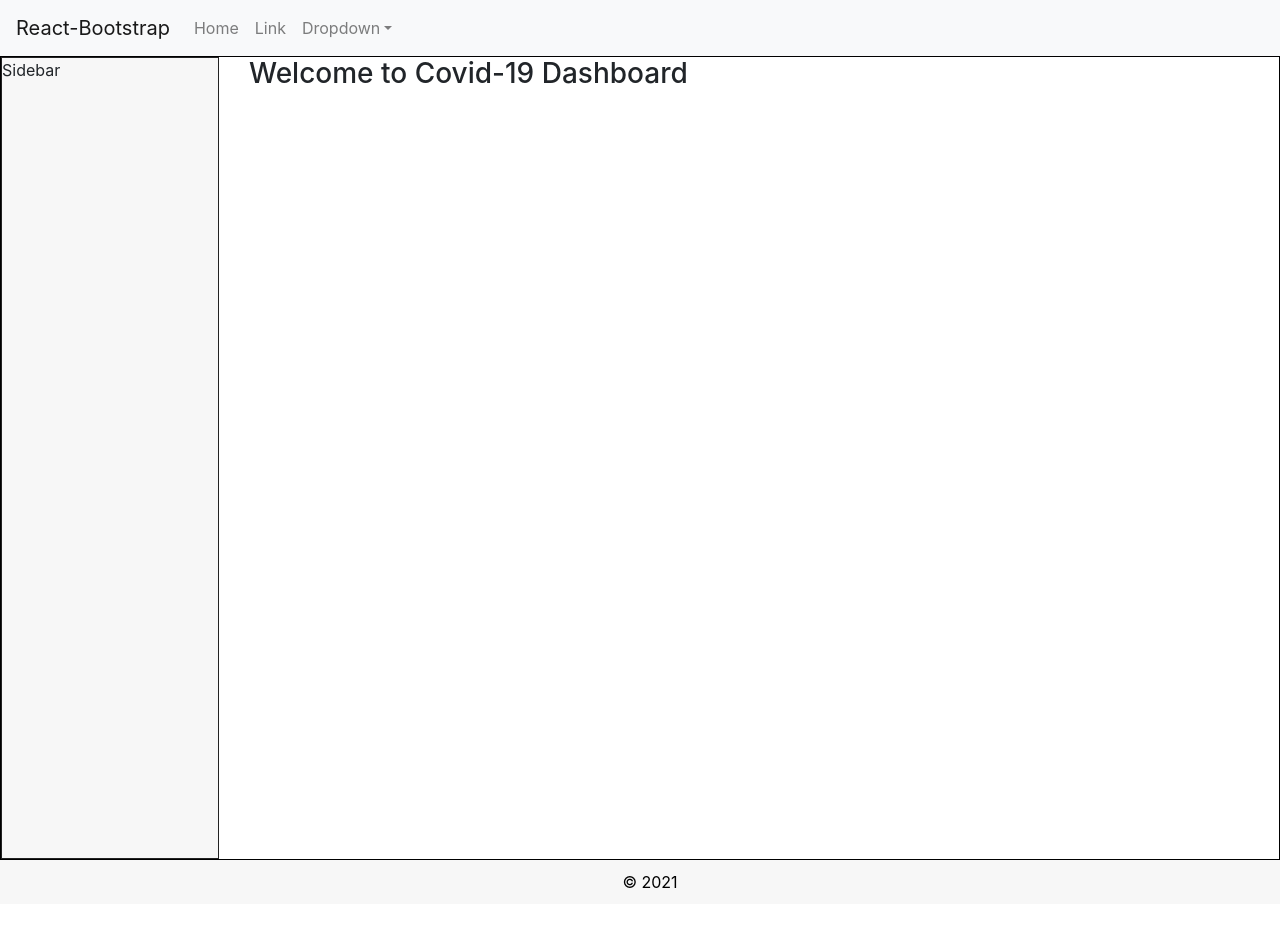
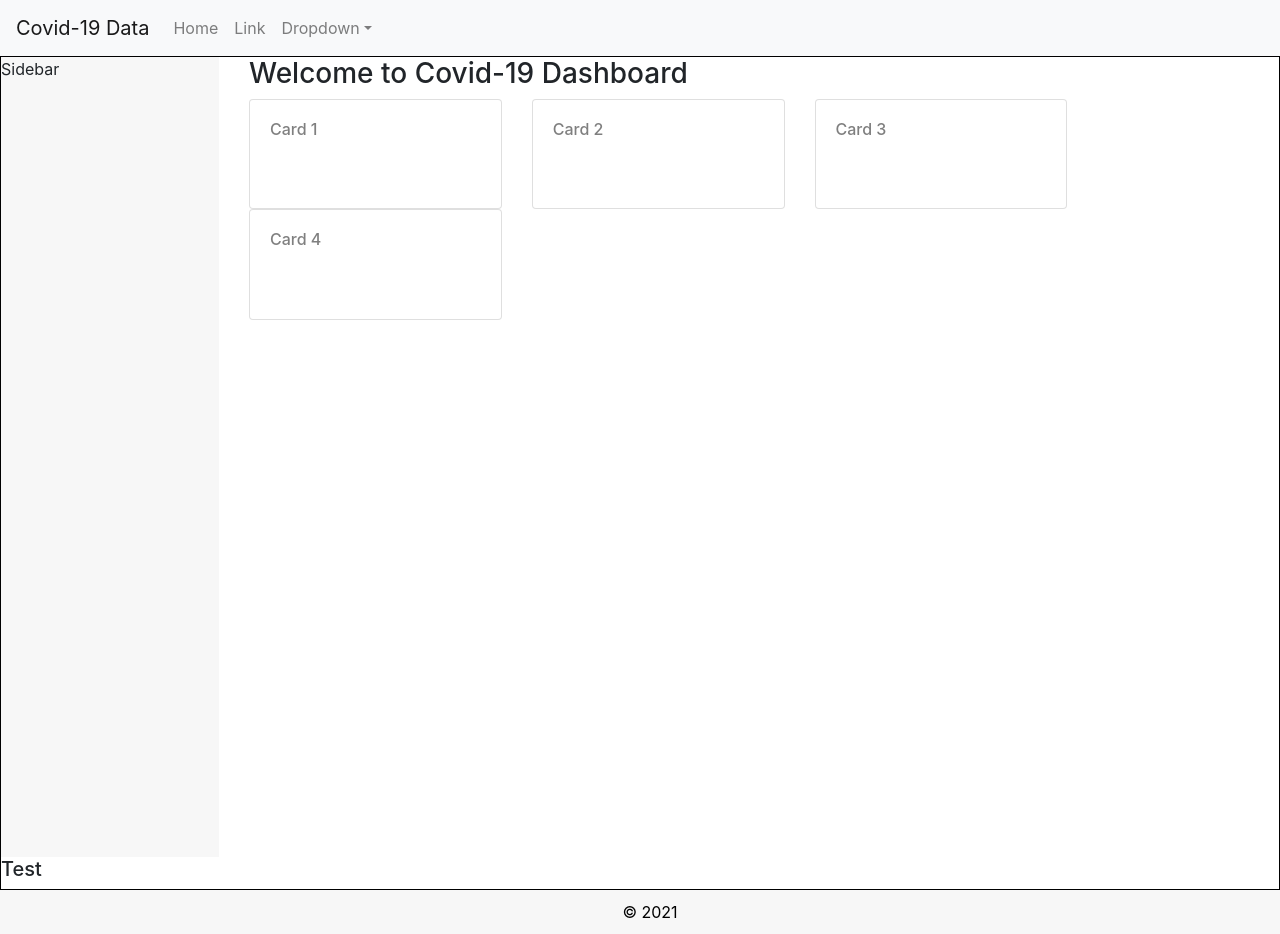
Before and after one commit to Emmathem/3DLine, a React (Create React App) app: page /dashboard in a window 1280 px wide. Before the commit the page ends 904 px from the top, so only its background shows below. Built offline with nearby package versions, Linux system fonts and the light colour scheme.

Commit message:
number 2

```diff
--- a/src/assets/css/main.css
+++ b/src/assets/css/main.css
@@ -1 +1 @@
-*{box-sizing:content-box;padding:0;margin:0}html,body{font-size:100%}.pageContainer{border:1px solid #000}.sidebarContainer{background:#f7f7f7;border:1px solid #222;height:100vh}/*# sourceMappingURL=main.css.map */
+*{box-sizing:content-box;padding:0;margin:0}html,body{font-size:100%}.pageContainer{border:1px solid #000}.dataContainer{padding:5px 10px}.sidebarContainer{background:#f7f7f7;height:100vh}/*# sourceMappingURL=main.css.map */
--- a/src/assets/scss/main.scss
+++ b/src/assets/scss/main.scss
@@ -17,8 +17,12 @@ html, body {
   //padding: 10px;
 }
 
+.dataContainer {
+  padding: 5px 10px;
+}
+
 .sidebarContainer {
   background: $offWhite;
-  border: 1px solid #222;
+  //border: 1px solid #222;
   height: 100vh;
 }
--- a/src/components/dashboard/Dashboard.js
+++ b/src/components/dashboard/Dashboard.js
@@ -3,6 +3,7 @@ import AppHeader from "../shared/AppHeader";
 import {AppFooter} from "../shared/AppFooter";
 // import {Row, Col} from 'react-bootstrap'
 import {Sidebar} from "./Sidebar";
+// import {array}
 
 class Dashboard extends Component {
   render() {
@@ -16,6 +17,65 @@ class Dashboard extends Component {
                 </div>
                 <div className="col-md-9">
                   <h3>Welcome to Covid-19 Dashboard</h3>
+                  <div className="row">
+                    <div className="col-xl-3 col-md-6">
+                      <div className="card prod-p-card card-red">
+                        <div className="card-body">
+                          <div className="row align-items-center m-b-30">
+                            <div className="col">
+                              <h6 className="m-b-5 text-black-50">Card 1</h6>
+                              <h3 className="m-b-0 f-w-700 text-white">
+                                1
+                              </h3>
+                            </div>
+                          </div>
+                        </div>
+                      </div>
+                    </div>
+                    <div className="col-xl-3 col-md-6">
+                      <div className="card prod-p-card card-red">
+                        <div className="card-body">
+                          <div className="row align-items-center m-b-30">
+                            <div className="col">
+                              <h6 className="m-b-5 text-black-50">Card 2</h6>
+                              <h3 className="m-b-0 f-w-700 text-white">
+                                3
+                              </h3>
+                            </div>
+                          </div>
+                        </div>
+                      </div>
+                    </div>
+                    <div className="col-xl-3 col-md-6">
+                      <div className="card prod-p-card card-red">
+                        <div className="card-body">
+                          <div className="row align-items-center m-b-30">
+                            <div className="col">
+                              <h6 className="m-b-5 text-black-50">Card 3</h6>
+                              <h3 className="m-b-0 f-w-700 text-white">
+                                3
+                              </h3>
+                            </div>
+                          </div>
+                        </div>
+                      </div>
+                    </div>
+                    <div className="col-xl-3 col-md-6">
+                      <div className="card prod-p-card card-red">
+                        <div className="card-body">
+                          <div className="row align-items-center m-b-30">
+                            <div className="col">
+                              <h6 className="m-b-5 text-black-50">Card 4</h6>
+                              <h3 className="m-b-0 f-w-700 text-white">
+                                4
+                              </h3>
+                            </div>
+                          </div>
+                        </div>
+                      </div>
+                    </div>
+
+                  </div>
                 </div>
               </div>
               {/*<Row>
--- a/src/components/dashboard/Sidebar.js
+++ b/src/components/dashboard/Sidebar.js
@@ -1,10 +1,12 @@
 import React, {Component} from "react";
+import SharedFunctions from "../sharedFunctions";
 
 export class Sidebar extends Component {
   render() {
     return (
         <div>
           <div className="sidebarContainer">Sidebar</div>
+          <SharedFunctions />
         </div>
     )
   }
--- a/src/components/shared/AppHeader.js
+++ b/src/components/shared/AppHeader.js
@@ -6,7 +6,7 @@ class AppHeader extends Component {
     return (
         <div>
           <Navbar bg="light" expand="lg">
-            <Navbar.Brand href="#home">React-Bootstrap</Navbar.Brand>
+            <Navbar.Brand href="#home">Covid-19 Data</Navbar.Brand>
             <Navbar.Toggle aria-controls="basic-navbar-nav" />
             <Navbar.Collapse id="basic-navbar-nav">
               <Nav className="mr-auto">
--- /dev/null
+++ b/src/components/sharedFunctions.js
@@ -0,0 +1,36 @@
+// A R R A Y - L I S T - R O T A T I O N
+import React, {Component} from "react";
+
+class SharedFunctions extends Component {
+  constructor(props) {
+    super(props);
+    this.rotateArray = this.rotateArray.bind(this)
+  }
+
+  rotateArray = (nums, k) => {
+    if (k > nums.length) {
+      alert('Number of Circular rotation greater than list');
+      return false;
+    }
+    if (!nums.length) {
+      alert('List must be an array');
+      return;
+    }
+    for (let i = 0; i < k; i++) {
+      nums.unshift(nums.pop());
+    }
+    console.log('reverse', nums);
+    return nums;
+  };
+  render() {
+    const nu = [2,3,4,5,6];
+    return (
+        <div>
+          <h5>Test</h5>
+          {this.rotateArray(nu, 6)}
+        </div>
+    );
+  }
+}
+
+export default SharedFunctions;
```
Also changed, not shown: 2 other files (tests, documents, lock files or other folders).
